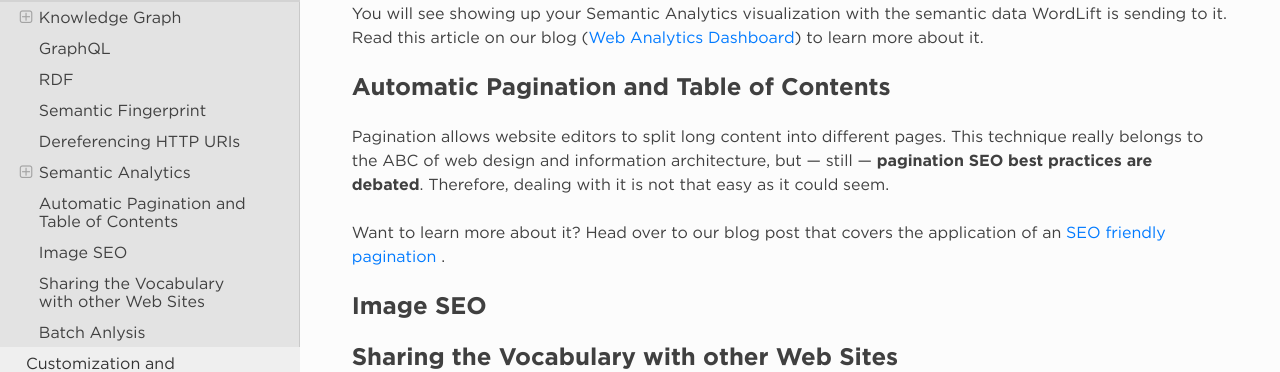
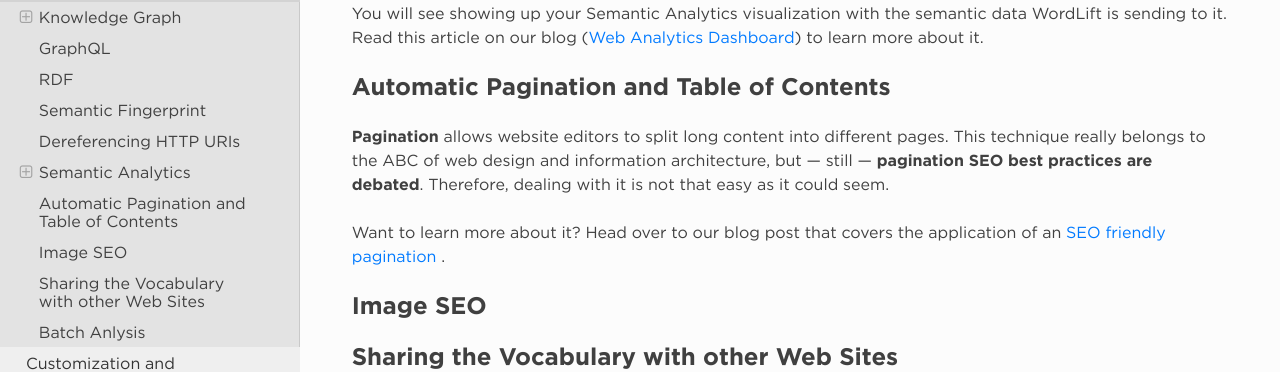
Before and after one commit to insideout10/wordlift-docs, a Sphinx documentation site: the page built from docs/advanced-topics.rst, in a window 1280 px wide and 900 px high, scrolled down 4825 px. Shown: the part 291-663 px from the top of the window. Built offline with Sphinx 7.4.7 and the Read the Docs theme 2.0.0, drawn with Linux system fonts in a browser that asks for light colours.

```diff
--- a/docs/advanced-topics.rst
+++ b/docs/advanced-topics.rst
@@ -114,7 +114,7 @@ Read this article on our blog (`Web Analytics Dashboard <https://wordlift.io/blo
 ==========
 Automatic Pagination and Table of Contents
 ==========
-Pagination allows website editors to split long content into different pages. This technique really belongs to the ABC of web design and information architecture, but — still — **pagination SEO best practices are debated**. Therefore, dealing with it is not that easy as it could seem.
+**Pagination** allows website editors to split long content into different pages. This technique really belongs to the ABC of web design and information architecture, but — still — **pagination SEO best practices are debated**. Therefore, dealing with it is not that easy as it could seem.
 
 Want to learn more about it? Head over to our blog post that covers the application of an `SEO friendly pagination <https://wordlift.io/blog/en/pagination-seo-wordpress-plugin/>`_ .
 
```
